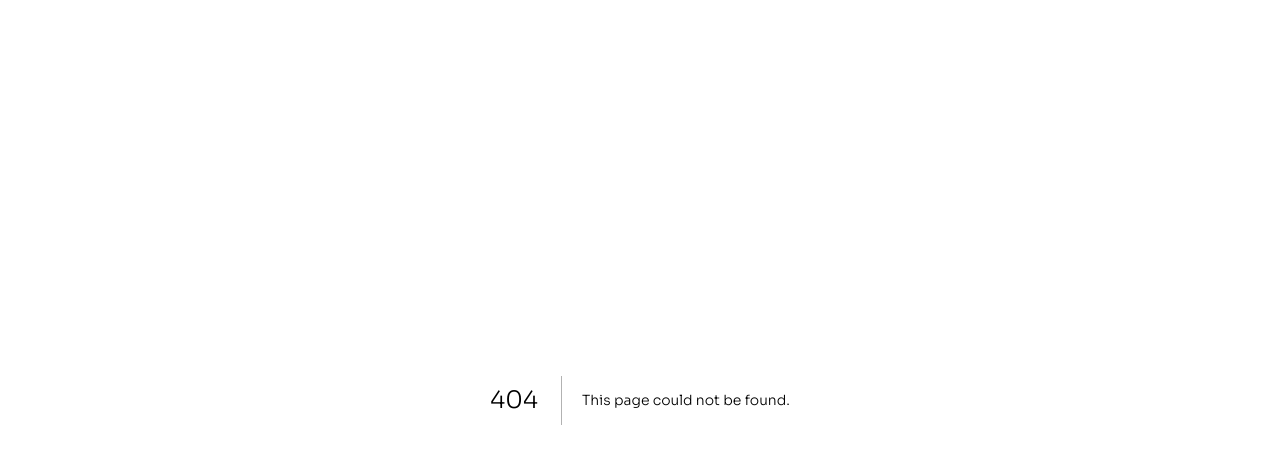
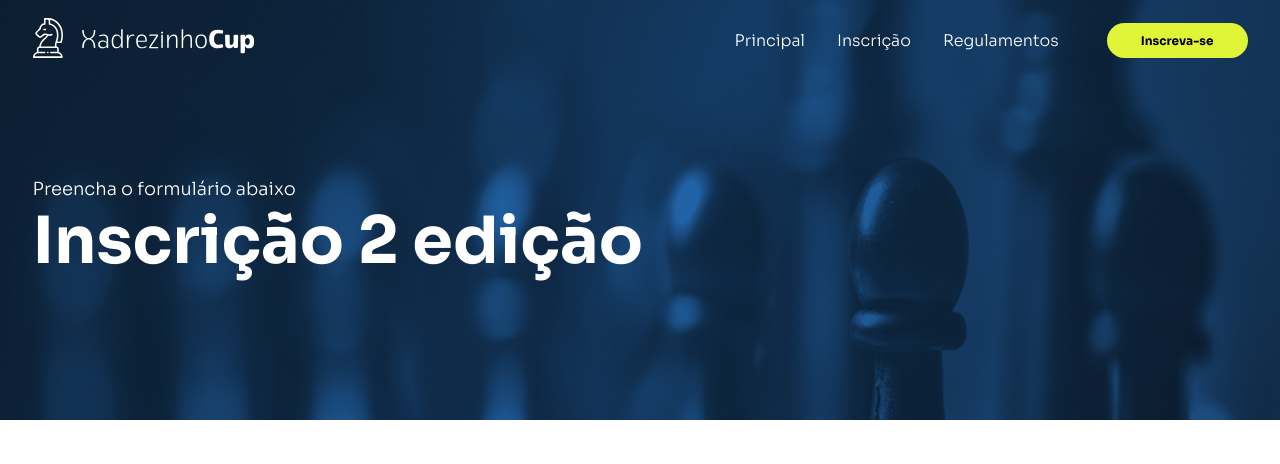
Before and after one commit to Creaper001/XadrezinhoCup__Web, a Next.js app: page /registration in a window 1280 px wide. Before the commit this address had no page. Shown: the top 464 px of the page. Built offline with nearby package versions, Linux system fonts and the light colour scheme.

Commit message:
feat(registration): :sparkles: Adicionando tela de inscrição
Alterando componentes para se adaptar a nova tela

```diff
--- a/src/components/Header.tsx
+++ b/src/components/Header.tsx
@@ -1,13 +1,21 @@
-import type { NextComponentType } from "next";
+import * as React from 'react'
 import styles from "../styles/components/Header.module.css";
 import NavBar from "../components/NavBar";
 
-const Header: NextComponentType = ({ children }) => {
+type Props = {
+  children: React.ReactNode;
+  height: number;
+  image: string;
+};
+
+const Header: React.FC<Props>= ({ children, height, image }) => {
   return (
-    <section className={styles.container}>
+    <section className={styles.container} style={{backgroundImage: `url(${image})`}}>
       <div className="--content">
         <NavBar />
-        <div className={styles.box}>{children}</div>
+        <div className={styles.box} style={{ height: `${height}px` }}>
+          {children}
+        </div>
       </div>
     </section>
   );
--- a/src/components/NavBar.tsx
+++ b/src/components/NavBar.tsx
@@ -17,7 +17,7 @@ const NavBar: NextComponentType = () => {
             </Link>
           </li>
           <li>
-            <Link href="/">
+            <Link href="/registration">
               <a>Inscrição</a>
             </Link>
           </li>
@@ -30,7 +30,7 @@ const NavBar: NextComponentType = () => {
             <a></a>
           </li>
           <li>
-            <Link href="#">
+            <Link href="/registration">
               <a className="--button">Inscreva-se</a>
             </Link>
           </li>
--- a/src/pages/api/hello.ts
+++ /dev/null
@@ -1,13 +0,0 @@
-// Next.js API route support: https://nextjs.org/docs/api-routes/introduction
-import type { NextApiRequest, NextApiResponse } from 'next'
-
-type Data = {
-  name: string
-}
-
-export default function handler(
-  req: NextApiRequest,
-  res: NextApiResponse<Data>
-) {
-  res.status(200).json({ name: 'John Doe' })
-}
--- a/src/pages/index.tsx
+++ b/src/pages/index.tsx
@@ -8,12 +8,12 @@ import Footer from "../components/Footer";
 const Home: NextPage = () => {
   return (
     <div className={styles.container}>
-      <Header>
+      <Header height={520} image="/wallpaper.png">
         <div className={styles.title}>
           <h2>Inscrição até dia 05 de maio</h2>
           <h1>2º XadrezinhoCup</h1>
           <div className={styles.buttons}>
-            <Link href="/">
+            <Link href="/registration">
               <a className="--button">Faça já sua inscrição!</a>
             </Link>
             <Link href="/">
--- /dev/null
+++ b/src/pages/registration.tsx
@@ -0,0 +1,23 @@
+import type { NextPage } from "next";
+import styles from "../styles/pages/Registration.module.css";
+import Header from "../components/Header";
+import Footer from "../components/Footer";
+
+const Registration: NextPage = () => {
+  return (
+    <div className={styles.container}>
+      <Header height={340} image="/wallpaper2.png">
+        <div className={styles.title}>
+          <h2>Preencha o formulário abaixo</h2>
+          <h1>Inscrição 2 edição</h1>
+        </div>
+      </Header>
+      <form style={{height: "1000px"}}>
+
+      </form>
+      <Footer />
+    </div>
+  );
+};
+
+export default Registration;
--- a/src/styles/components/Header.module.css
+++ b/src/styles/components/Header.module.css
@@ -1,8 +1,6 @@
 .container {
   padding: 20px;
   width: 100%;
-  height: 600px;
-  background-image: url("/wallpaper.png");
   background-size: 100% 100%;
 }
 
@@ -12,7 +10,6 @@
 }
 
 .box {
-  height: 520px;
   display: flex;
   align-items: center;
 }
--- /dev/null
+++ b/src/styles/pages/Registration.module.css
@@ -0,0 +1,11 @@
+.title {
+  color: #ffffffff;
+}
+.title h2 {
+  font-size: 18px;
+  font-weight: 300;
+}
+.title h1 {
+  font-size: 65px;
+  font-weight: bolder;
+}
```
Also changed, not shown: public/wallpaper2.png (added).
